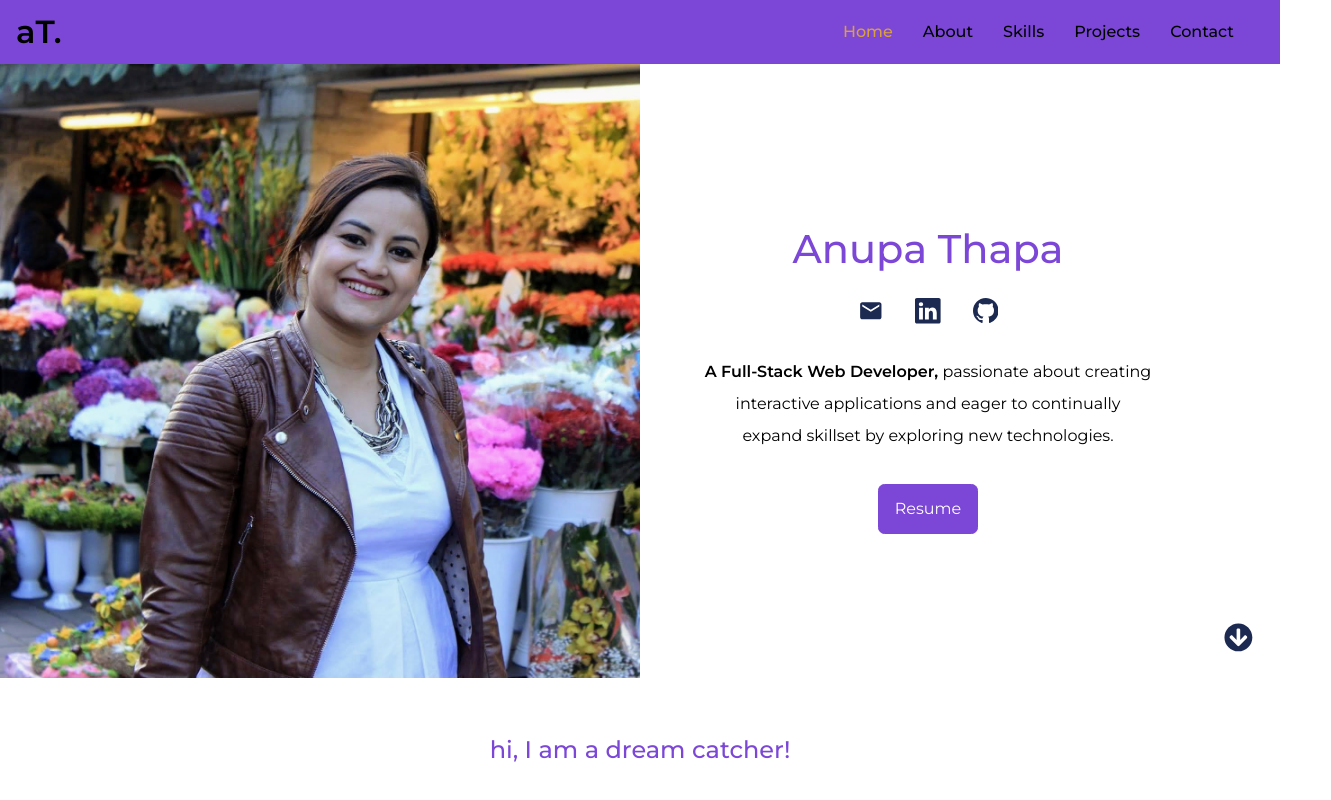
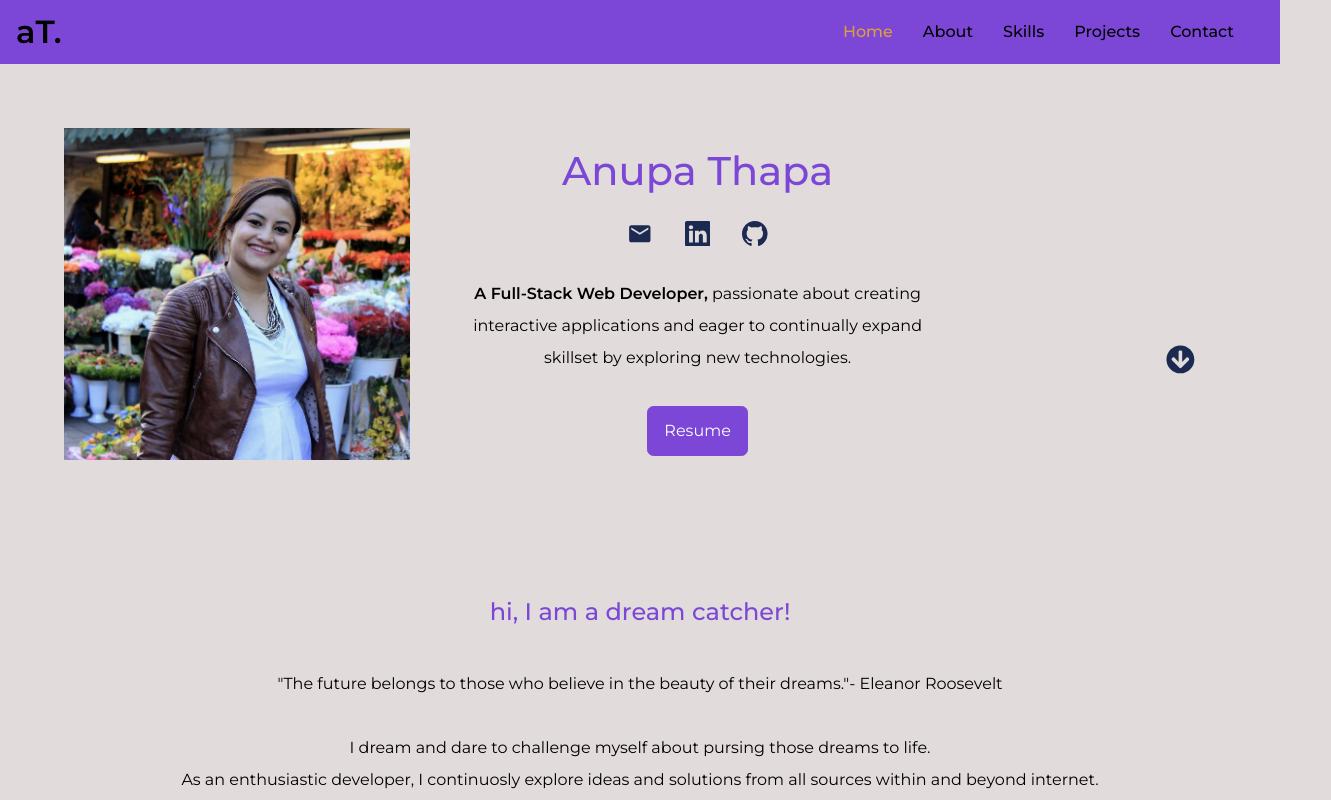
Before and after one commit to anupa87/Portfolio-website, a React (Create React App) app: page / in a window 1280 px wide. Shown: the top 800 px of the page, 1331 px wide, since content can reach past the window. Built offline with nearby package versions, Linux system fonts and the light colour scheme.

Commit message:
styling fixes

```diff
--- a/src/components/home/home.css
+++ b/src/components/home/home.css
@@ -1,6 +1,6 @@
 .home__container {
   display: grid;
-  grid-template-columns: 50% 35% 5%;
+  grid-template-columns: 30% 40% 15%;
   gap: 5%;
 }
 
@@ -36,8 +36,9 @@
   font-size: 1.8rem;
   color: var(--color-dark);
   padding: 0.5rem;
-  display: flex;
-  align-items: end;
+  position: relative;
+  top: 60%;
+  left: 100%;
 }
 
 /* media queries (medium devices) */
--- a/src/components/nav/nav.css
+++ b/src/components/nav/nav.css
@@ -9,6 +9,7 @@ nav.sticky {
   top: 0;
   z-index: 100;
 }
+
 .nav-content {
   display: flex;
   flex-direction: row;
--- a/src/index.css
+++ b/src/index.css
@@ -10,6 +10,7 @@
   text-decoration: none;
 }
 :root {
+  --color-bg: #e1dcdb;
   --color-primary: #7c47d7;
   --color-white: #ffffffff;
   --color-dark: #1c2951;
@@ -33,7 +34,6 @@ html {
 body {
   font-family: "Montserrat", sans-serif;
   background: var(--color-bg);
-  /* color: var(--color-white); */
   line-height: 2;
 }
 /* General Styles */
@@ -63,7 +63,7 @@ h1 {
 
 section {
   height: 100%;
-  padding-bottom: 3rem;
+  padding: 4rem;
 }
 
 section > h5 {
```
